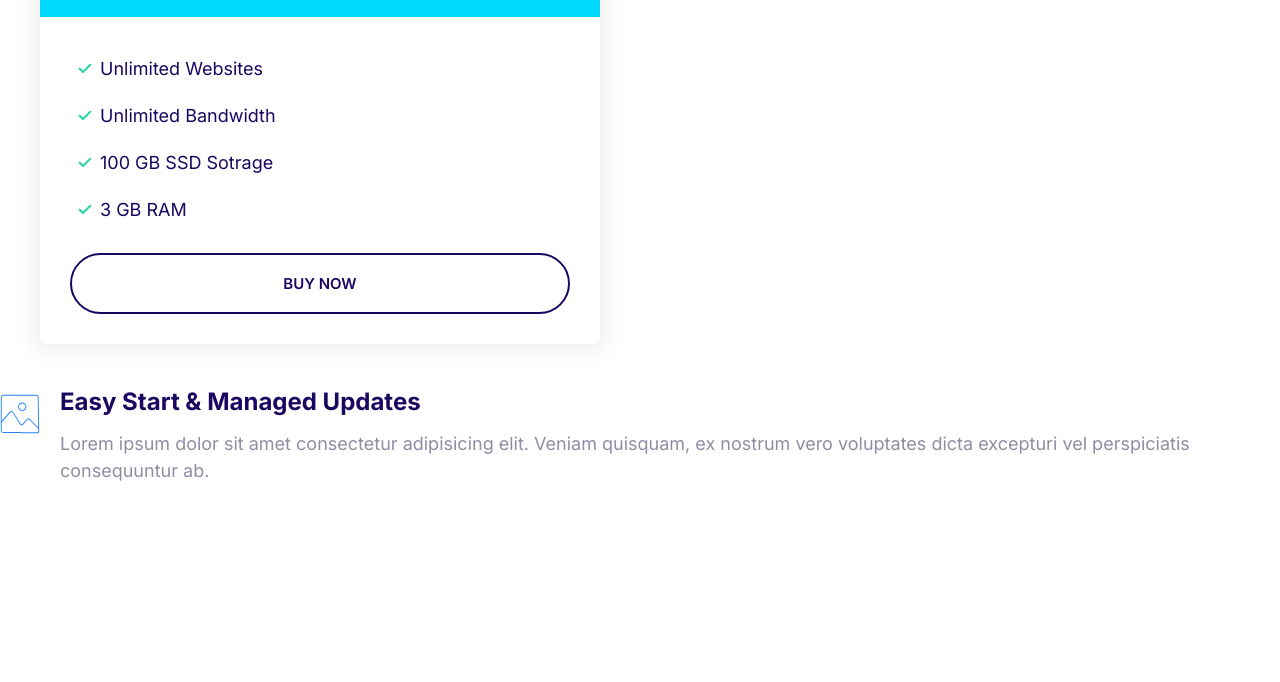
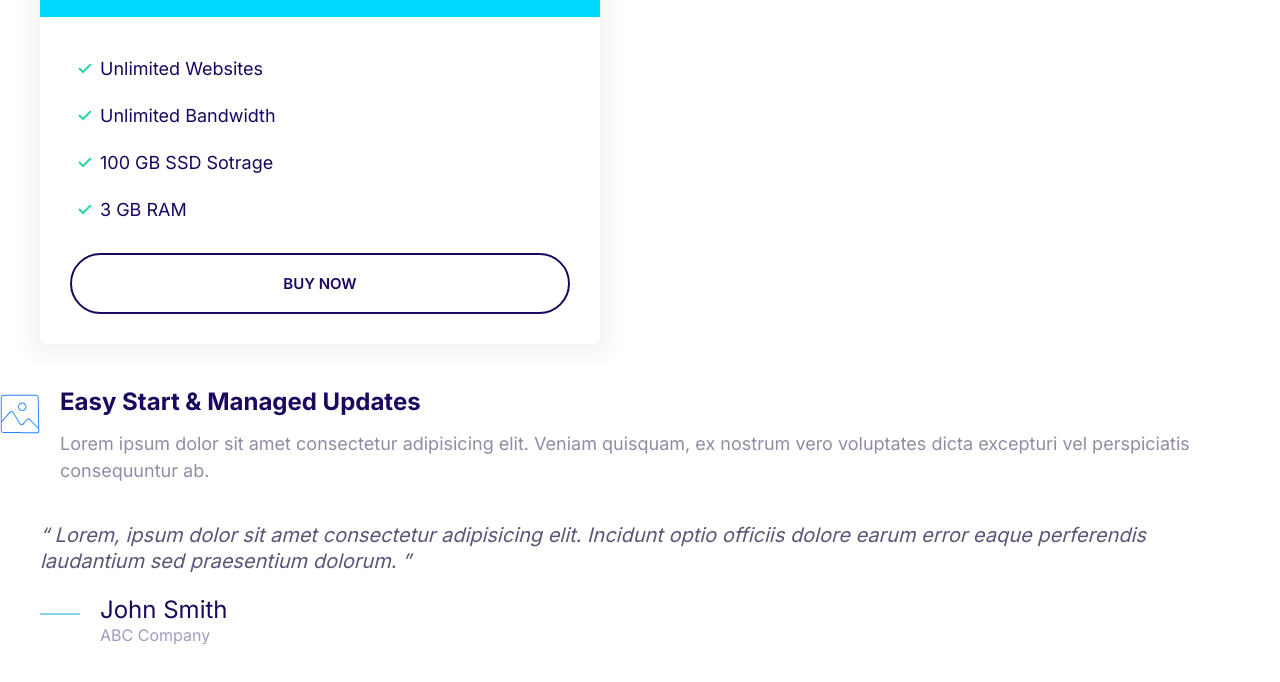
Before and after one commit to Solobrad/Nickefy_Cloud_hosting, a plain HTML site: page index.html in a window 1280 px wide. Shown: the part 561-1243 px from the top of the page. Before the commit the page ends 1063 px from the top, so only its background shows below. Drawn offline with Linux system fonts and the light colour scheme.

Commit message:
Adding Quotes

```diff
--- a/CSS/styles.css
+++ b/CSS/styles.css
@@ -4,6 +4,7 @@
    --color-accent: #ff3400;
    --color-headings: #1b0760;
    --color-body: #918ca4;
+   --color-body-darker: #5c5577;
    --color-border: #ccc;
    --border-radius: 30px;
 }
@@ -382,3 +383,51 @@ body {
 .media__image {
   margin-top: 1rem;
 }
+/* Quotes */
+.quote {
+  font-size: 3rem;
+  font-style: italic;
+  color: var(--color-body-darker);
+  line-height: 1.3;
+}
+
+.quote__text::before {
+  content: open-quote;
+}
+
+.quote__text::after {
+  content: close-quote;
+}
+
+.quote__author {
+  font-size: 3rem;
+  font-weight: 500;
+  font-style: normal;
+  margin-bottom: 0;
+}
+
+.quote__organization {
+  color: var(--color-headings);
+  opacity: 0.4;
+  font-size: 2rem;
+  font-style: normal;
+}
+
+.quote__line {
+  position: relative;
+  bottom: 10px;
+}
+
+@media screen and (min-width: 1024px) {
+  .quote {
+    font-size: 2rem;
+  }
+
+  .quote__author {
+    font-size: 2.4rem;
+  }
+
+  .quote__organization {
+    font-size: 1.6rem;
+  }
+}
--- a/index.html
+++ b/index.html
@@ -73,5 +73,26 @@
         </p>
       </div>
     </div>
+
+    <blockquote class="quote">
+      <p class="quote__text">
+        Lorem, ipsum dolor sit amet consectetur adipisicing elit. Incidunt optio
+        officiis dolore earum error eaque perferendis laudantium sed praesentium
+        dolorum.
+      </p>
+      <footer>
+        <div class="media">
+          <div class="media__image">
+            <svg class="icon icon--primary quote__line">
+              <use xlink:href="images/sprite.svg#line"></use>
+            </svg>
+          </div>
+          <div class="media__body">
+            <h3 class="media__title quote__author">John Smith</h3>
+            <p class="quote__organization">ABC Company</p>
+          </div>
+        </div>
+      </footer>
+    </blockquote>
   </body>
 </html>
```
Also changed, not shown: components/quotes.html (added, +20 -0 lines).
